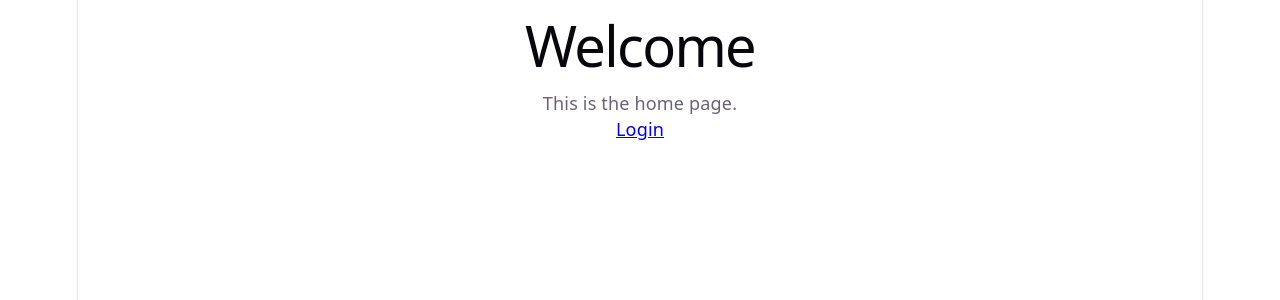
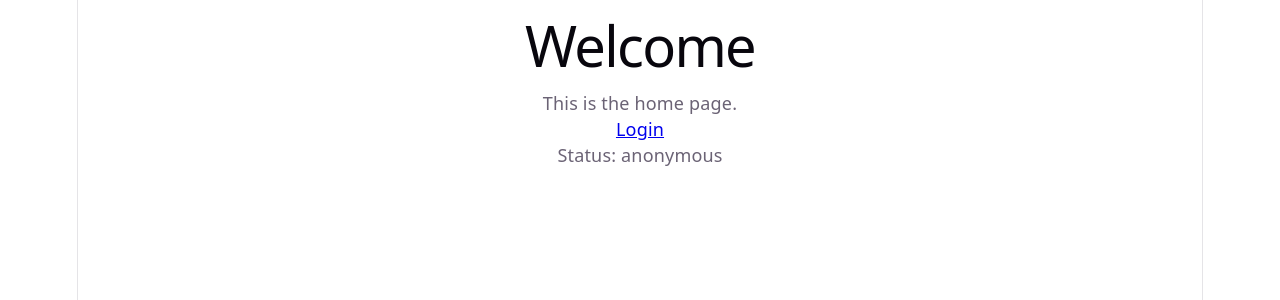
Before and after one commit to chingu-voyages/X02-team-02, a React (Vite) app in the folder client/: page / in a window 1280 px wide. Shown: the top 300 px of the page. Built offline with nearby package versions, Linux system fonts and the light colour scheme.

Commit message:
feat(auth): implement AuthProvider and useAuth hook for authentication context

```diff
--- a/client/src/App.tsx
+++ b/client/src/App.tsx
@@ -2,9 +2,11 @@ import { BrowserRouter, Navigate, Route, Routes } from 'react-router'
 import HomePage from './pages/HomePage.tsx'
 import LoginPage from './pages/LoginPage.tsx'
 import RegisterPage from './pages/RegisterPage.tsx'
+import { AuthProvider } from "./auth/AuthProvider.tsx"
 
 export default function App() {
   return (
+    <AuthProvider>
       <BrowserRouter>
         <Routes>
           <Route path="/" element={<HomePage />} />
@@ -13,5 +15,7 @@ export default function App() {
           <Route path="*" element={<Navigate to="/" replace />} />
         </Routes>
       </BrowserRouter>
+    </AuthProvider>
+
   )
 }
--- /dev/null
+++ b/client/src/auth/AuthProvider.tsx
@@ -0,0 +1,10 @@
+import type { ReactNode } from "react";
+import { AuthContext } from "./auth-context.ts";
+
+export function AuthProvider({ children }: { children: ReactNode }) {
+  return (
+    <AuthContext.Provider value={{ user: null, status: "anonymous" }}>
+      {children}
+    </AuthContext.Provider>
+  );
+}
--- /dev/null
+++ b/client/src/auth/auth-context.ts
@@ -0,0 +1,11 @@
+import { createContext } from "react";
+import type { User } from "@x02/shared";
+
+export type AuthStatus = "loading" | "authenticated" | "anonymous";
+
+export type AuthContextValue = {
+  user: User | null;
+  status: AuthStatus;
+};
+
+export const AuthContext = createContext<AuthContextValue | null>(null);
--- /dev/null
+++ b/client/src/auth/useAuth.ts
@@ -0,0 +1,10 @@
+import { useContext } from "react";
+import { AuthContext } from "./auth-context.ts";
+
+export function useAuth() {
+  const value = useContext(AuthContext);
+  if (value === null) {
+    throw new Error("useAuth must be used inside <AuthProvider>");
+  }
+  return value;
+}
--- a/client/src/pages/HomePage.tsx
+++ b/client/src/pages/HomePage.tsx
@@ -1,6 +1,9 @@
 import { Link } from "react-router";
+import { useAuth } from "../auth/useAuth.ts";
+
 
 export default function HomePage() {
+    const { status } = useAuth();
 	return (
 		<main>
 			<h1>Welcome</h1>
@@ -8,6 +11,7 @@ export default function HomePage() {
 			<nav>
 				<Link to="/login">Login</Link>
 			</nav>
+            <p>Status: {status}</p>
 		</main>
 	);
 }
```
Lines whose indentation alone changed are shown as unchanged.
